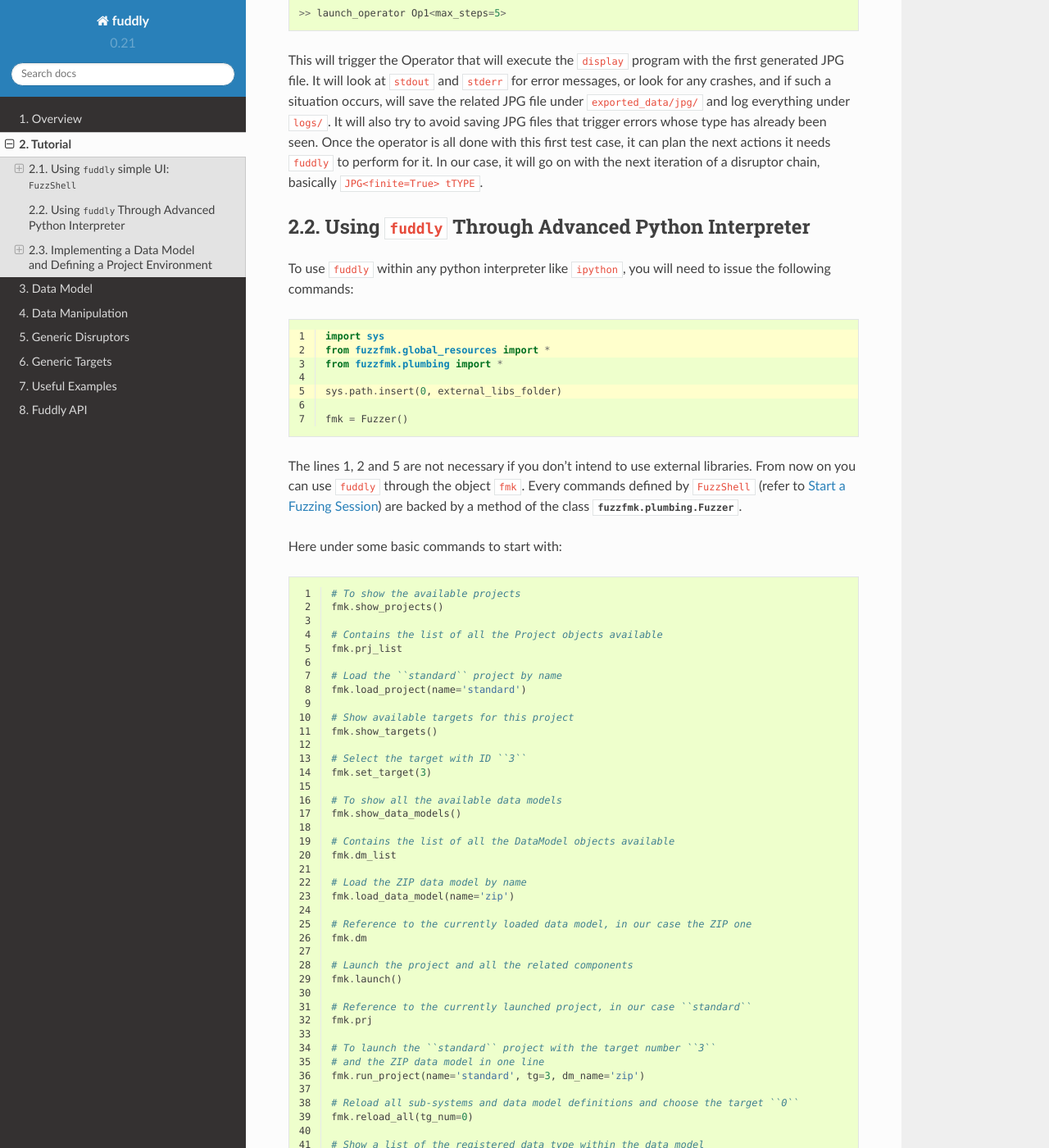
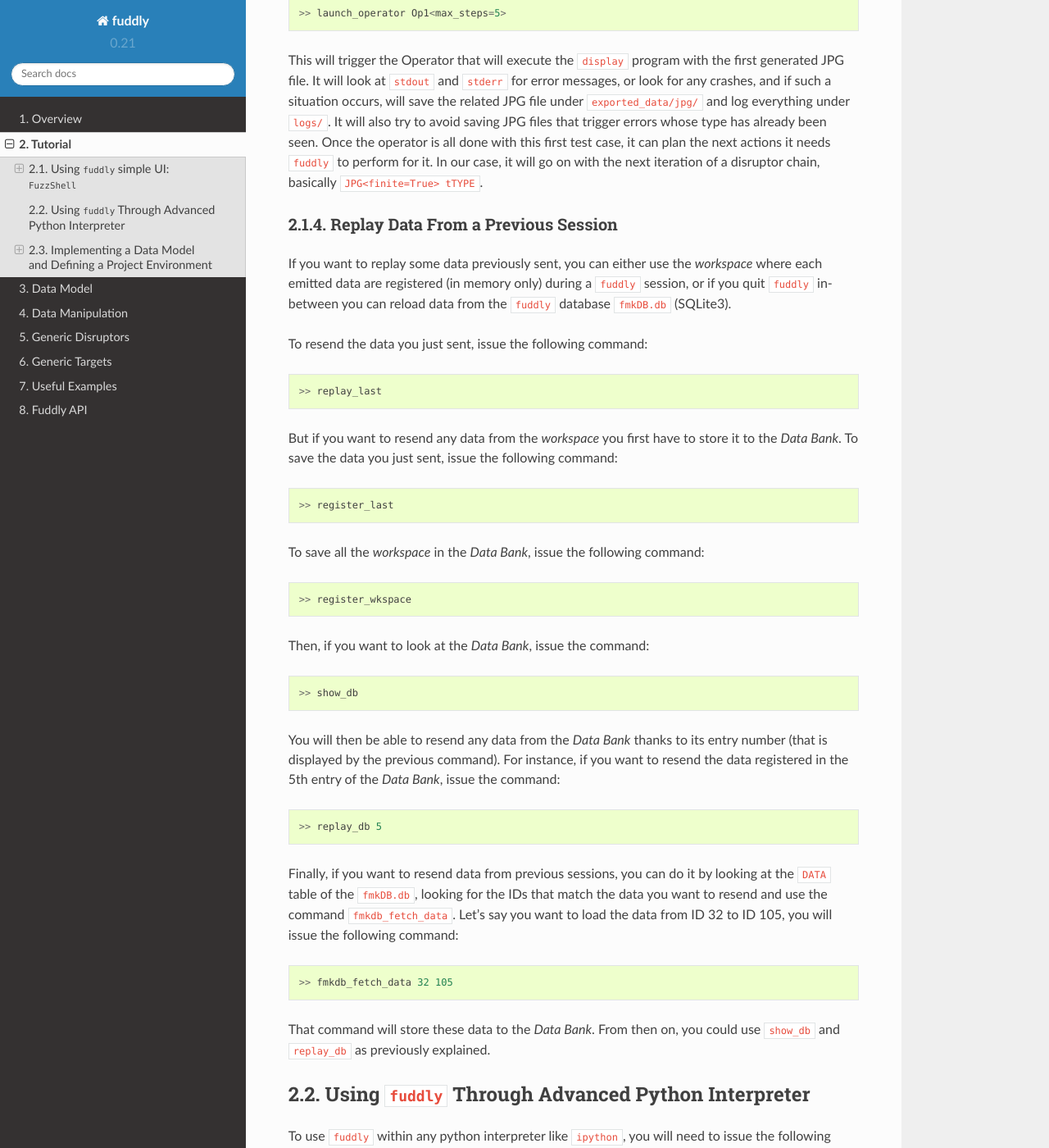
Before and after one commit to k0retux/fuddly, a Sphinx documentation site: the page built from docs/source/tutorial.rst, in a window 1280 px wide and 1400 px high, scrolled down 14149 px. Shown: the whole window at 82% size. Built offline with Sphinx 7.4.7 and the Read the Docs theme 2.0.0, drawn with Linux system fonts in a browser that asks for light colours; some of the changed text lies outside the part shown.

Commit message:
DOC: add a section about data replay

```diff
--- a/docs/source/tutorial.rst
+++ b/docs/source/tutorial.rst
@@ -211,10 +211,10 @@
    different data models simultaneously.
 
 
-Send malformed ZIP files to the target (manually)
+Send Malformed ZIP Files to the Target (Manually)
 -------------------------------------------------
 
-How to send a ZIP file
+How to Send a ZIP File
 ++++++++++++++++++++++
 
 In order to send a ZIP file to the target, type the following::
@@ -315,7 +315,7 @@
 
 .. _tuto:dmaker-chain:
 
-How to perform automatic modification on data
+How to Perform Automatic Modification on Data
 +++++++++++++++++++++++++++++++++++++++++++++
 
 In order to perform modification on a generated data, you can use
@@ -708,7 +708,7 @@
 <data_model_name>`` to let fuddly do the job for you.
 
 
-Use an Operator to send malformed data
+Use an Operator to Send Malformed Data
 --------------------------------------
 
 ``Operators`` (\ :class:`fuzzfmk.tactics_helper.Operator`) are useful
@@ -771,6 +771,45 @@
 it. In our case, it will go on with the next iteration of a disruptor
 chain, basically ``JPG<finite=True> tTYPE``.
 
+
+Replay Data From a Previous Session
+-----------------------------------
+
+If you want to replay some data previously sent, you can either use the `workspace` where each
+emitted data are registered (in memory only) during a ``fuddly`` session, or if you quit ``fuddly``
+in-between you can reload data from the ``fuddly`` database ``fmkDB.db`` (SQLite3).
+
+To resend the data you just sent, issue the following command::
+
+  >> replay_last
+
+But if you want to resend any data from the `workspace` you first have to store it to the `Data Bank`. To save the data
+you just sent, issue the following command::
+
+  >> register_last
+
+To save all the `workspace` in the `Data Bank`, issue the following command::
+
+  >> register_wkspace
+
+Then, if you want to look at the `Data Bank`, issue the command::
+
+  >> show_db
+
+You will then be able to resend any data from the `Data Bank` thanks to its entry number (that is displayed by the
+previous command). For instance, if you want to resend the data registered in the 5th entry of the `Data Bank`, issue
+the command::
+
+  >> replay_db 5
+
+Finally, if you want to resend data from previous sessions, you can do it by looking at the
+``DATA`` table of the ``fmkDB.db``, looking for the IDs that match the data you want to resend and use the command
+``fmkdb_fetch_data``. Let's say you want to load the data from ID 32 to ID 105, you will issue the following command::
+
+  >> fmkdb_fetch_data 32 105
+
+That command will store these data to the `Data Bank`. From then on, you could use ``show_db`` and ``replay_db``
+as previously explained.
 
 
 .. _fuddly-advanced:
```
